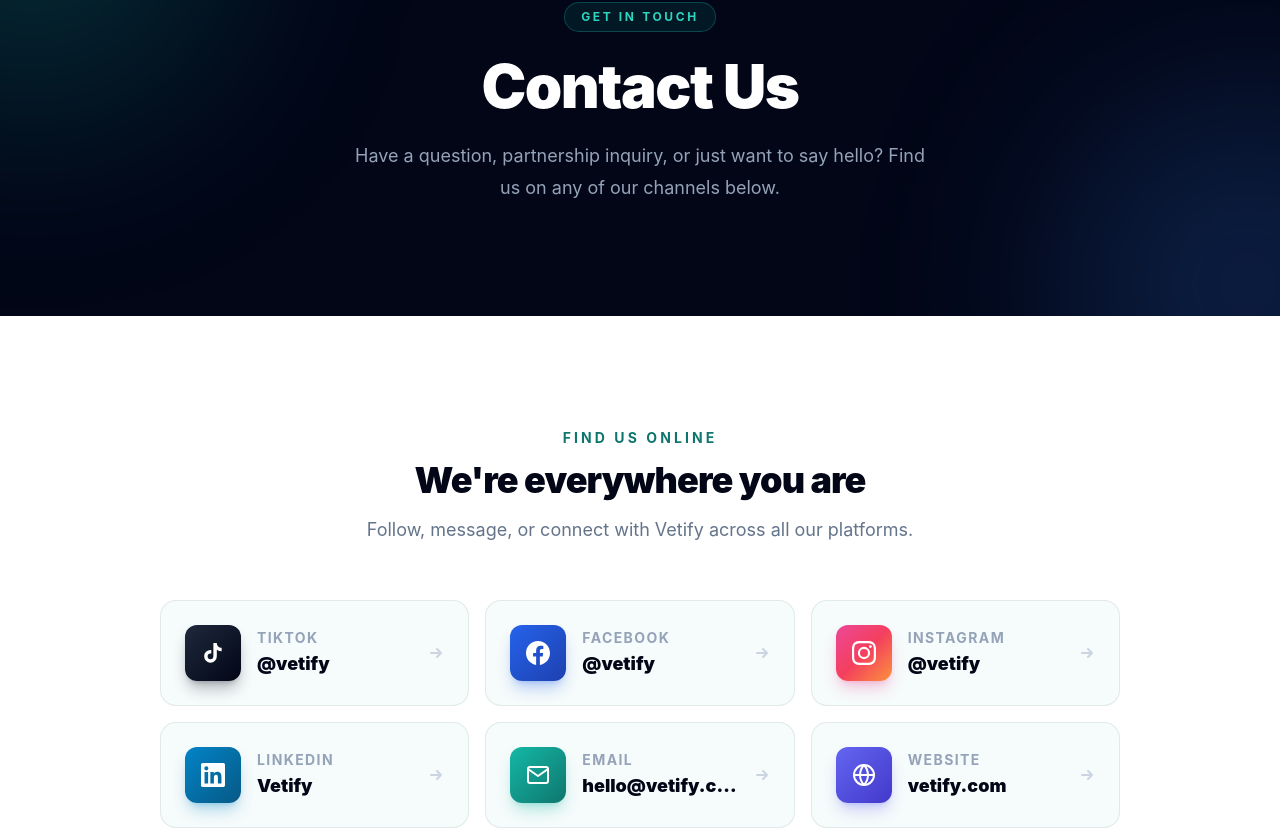
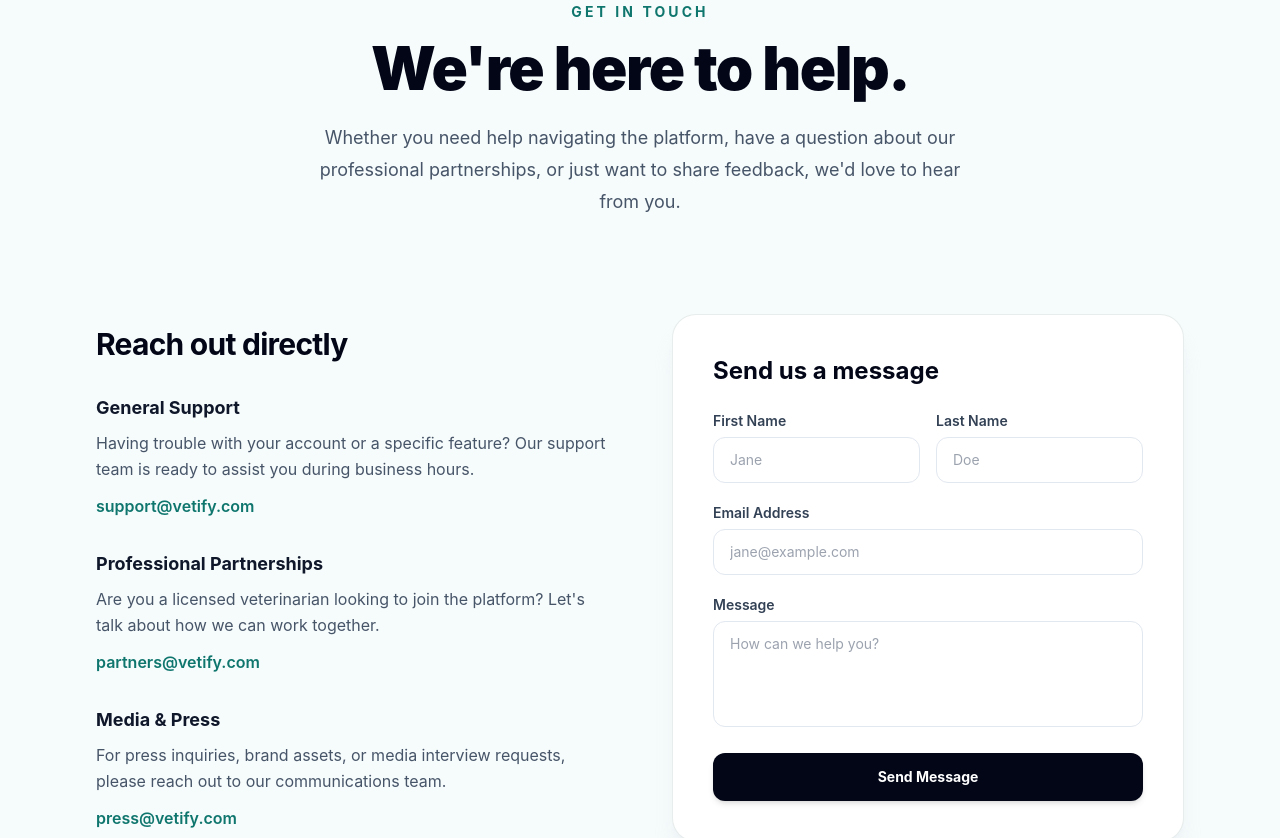
Before and after one commit to iHoshiii/Vetify, a Next.js app: page /contact in a window 1280 px wide. Shown: the part 175-1013 px from the top of the page. Built offline with nearby package versions, Linux system fonts and the light colour scheme; no server answers.

Commit message:
feat: create contact page with support details and inquiry form

```diff
--- a/src/app/contact/page.tsx
+++ b/src/app/contact/page.tsx
@@ -1,3 +1,5 @@
+'use client';
+
 const socials = [
   {
     name: 'TikTok',
@@ -51,86 +53,135 @@ const socials = [
       </svg>
     ),
   },
-  {
-    name: 'Email',
-    handle: 'hello@vetify.com',
-    href: 'mailto:hello@vetify.com',
-    bg: 'from-teal-500 to-teal-700',
-    shadow: 'shadow-teal-500/30',
-    hoverBorder: 'hover:border-teal-400/50',
-    icon: (
-      <svg
-        viewBox="0 0 24 24"
-        fill="none"
-        stroke="currentColor"
-        strokeWidth="2"
-        className="h-6 w-6"
-      >
-        <path
-          d="M4 4h16c1.1 0 2 .9 2 2v12c0 1.1-.9 2-2 2H4c-1.1 0-2-.9-2-2V6c0-1.1.9-2 2-2z"
-          strokeLinecap="round"
-          strokeLinejoin="round"
-        />
-        <polyline points="22,6 12,13 2,6" strokeLinecap="round" strokeLinejoin="round" />
-      </svg>
-    ),
-  },
-  {
-    name: 'Website',
-    handle: 'vetify.com',
-    href: 'https://vetify.com',
-    bg: 'from-indigo-500 to-indigo-700',
-    shadow: 'shadow-indigo-500/30',
-    hoverBorder: 'hover:border-indigo-400/50',
-    icon: (
-      <svg
-        viewBox="0 0 24 24"
-        fill="none"
-        stroke="currentColor"
-        strokeWidth="2"
-        className="h-6 w-6"
-      >
-        <circle cx="12" cy="12" r="10" strokeLinecap="round" strokeLinejoin="round" />
-        <line x1="2" y1="12" x2="22" y2="12" strokeLinecap="round" />
-        <path
-          d="M12 2a15.3 15.3 0 0 1 4 10 15.3 15.3 0 0 1-4 10 15.3 15.3 0 0 1-4-10 15.3 15.3 0 0 1 4-10z"
-          strokeLinecap="round"
-          strokeLinejoin="round"
-        />
-      </svg>
-    ),
-  },
 ];
 
 export default function ContactPage() {
   return (
     <main className="min-h-screen bg-[#f6fbfb] text-slate-950">
       {/* ── HERO ─────────────────────────────────────────────── */}
-      <section className="relative overflow-hidden bg-slate-950 px-5 py-20 sm:px-8 sm:py-28">
-        <div
-          aria-hidden
-          className="pointer-events-none absolute -left-40 -top-40 h-96 w-96 rounded-full bg-teal-500/20 blur-[100px]"
-        />
-        <div
-          aria-hidden
-          className="pointer-events-none absolute -bottom-40 -right-40 h-96 w-96 rounded-full bg-blue-500/20 blur-[100px]"
-        />
-        <div className="relative mx-auto max-w-2xl text-center">
-          <span className="inline-flex items-center gap-2 rounded-full border border-teal-500/30 bg-teal-500/10 px-4 py-1.5 text-xs font-bold uppercase tracking-[0.22em] text-teal-400">
+      <section className="pt-20 pb-16 sm:pt-28 sm:pb-24">
+        <div className="mx-auto max-w-4xl px-5 text-center sm:px-8">
+          <p className="text-sm font-bold uppercase tracking-[0.22em] text-teal-700">
             Get in touch
-          </span>
-          <h1 className="mt-6 text-4xl font-black tracking-tight text-white sm:text-5xl lg:text-6xl">
-            Contact Us
+          </p>
+          <h1 className="mt-4 text-4xl font-black tracking-tight text-slate-950 sm:text-5xl lg:text-6xl">
+            We&apos;re here to help.
           </h1>
-          <p className="mx-auto mt-6 max-w-xl text-lg leading-8 text-slate-400">
-            Have a question, partnership inquiry, or just want to say hello? Find us on any of our
-            channels below.
+          <p className="mx-auto mt-6 max-w-2xl text-lg leading-8 text-slate-600">
+            Whether you need help navigating the platform, have a question about our professional
+            partnerships, or just want to share feedback, we&apos;d love to hear from you.
           </p>
         </div>
       </section>
 
+      {/* ── DETAILED CONTACT SECTION ─────────────────────────── */}
+      <section className="mx-auto max-w-6xl px-5 sm:px-8 pb-20 sm:pb-28">
+        <div className="grid gap-12 lg:grid-cols-2 lg:gap-16">
+          {/* Left Side: Contact Information */}
+          <div className="flex flex-col justify-center">
+            <h2 className="text-3xl font-bold tracking-tight text-slate-950 mb-8">
+              Reach out directly
+            </h2>
+
+            <div className="space-y-8">
+              <div>
+                <h3 className="text-lg font-bold text-slate-900">General Support</h3>
+                <p className="mt-2 text-slate-600 leading-relaxed">
+                  Having trouble with your account or a specific feature? Our support team is ready
+                  to assist you during business hours.
+                </p>
+                <a
+                  href="mailto:support@vetify.com"
+                  className="mt-3 inline-block font-semibold text-teal-700 hover:text-teal-800 hover:underline underline-offset-4"
+                >
+                  support@vetify.com
+                </a>
+              </div>
+
+              <div>
+                <h3 className="text-lg font-bold text-slate-900">Professional Partnerships</h3>
+                <p className="mt-2 text-slate-600 leading-relaxed">
+                  Are you a licensed veterinarian looking to join the platform? Let&apos;s talk
+                  about how we can work together.
+                </p>
+                <a
+                  href="mailto:partners@vetify.com"
+                  className="mt-3 inline-block font-semibold text-teal-700 hover:text-teal-800 hover:underline underline-offset-4"
+                >
+                  partners@vetify.com
+                </a>
+              </div>
+
+              <div>
+                <h3 className="text-lg font-bold text-slate-900">Media & Press</h3>
+                <p className="mt-2 text-slate-600 leading-relaxed">
+                  For press inquiries, brand assets, or media interview requests, please reach out
+                  to our communications team.
+                </p>
+                <a
+                  href="mailto:press@vetify.com"
+                  className="mt-3 inline-block font-semibold text-teal-700 hover:text-teal-800 hover:underline underline-offset-4"
+                >
+                  press@vetify.com
+                </a>
+              </div>
+            </div>
+          </div>
+
+          {/* Right Side: Quick Contact Form */}
+          <div className="rounded-3xl border border-teal-900/10 bg-white p-8 sm:p-10 shadow-xl shadow-slate-200/40">
+            <h2 className="text-2xl font-bold text-slate-950 mb-6">Send us a message</h2>
+            <form className="space-y-5" onSubmit={(e) => e.preventDefault()}>
+              <div className="grid grid-cols-2 gap-4">
+                <div>
+                  <label className="mb-1.5 block text-sm font-semibold text-slate-700">
+                    First Name
+                  </label>
+                  <input
+                    type="text"
+                    className="w-full rounded-xl border border-slate-200 px-4 py-3 text-sm outline-none transition-all focus:border-teal-500 focus:ring-4 focus:ring-teal-500/10"
+                    placeholder="Jane"
+                  />
+                </div>
+                <div>
+                  <label className="mb-1.5 block text-sm font-semibold text-slate-700">
+                    Last Name
+                  </label>
+                  <input
+                    type="text"
+                    className="w-full rounded-xl border border-slate-200 px-4 py-3 text-sm outline-none transition-all focus:border-teal-500 focus:ring-4 focus:ring-teal-500/10"
+                    placeholder="Doe"
+                  />
+                </div>
+              </div>
+              <div>
+                <label className="mb-1.5 block text-sm font-semibold text-slate-700">
+                  Email Address
+                </label>
+                <input
+                  type="email"
+                  className="w-full rounded-xl border border-slate-200 px-4 py-3 text-sm outline-none transition-all focus:border-teal-500 focus:ring-4 focus:ring-teal-500/10"
+                  placeholder="jane@example.com"
+                />
+              </div>
+              <div>
+                <label className="mb-1.5 block text-sm font-semibold text-slate-700">Message</label>
+                <textarea
+                  rows={4}
+                  className="w-full resize-none rounded-xl border border-slate-200 px-4 py-3 text-sm outline-none transition-all focus:border-teal-500 focus:ring-4 focus:ring-teal-500/10"
+                  placeholder="How can we help you?"
+                ></textarea>
+              </div>
+              <button className="w-full rounded-xl bg-slate-950 py-3.5 text-sm font-bold text-white shadow-md transition-all hover:bg-slate-800 hover:-translate-y-0.5 mt-2">
+                Send Message
+              </button>
+            </form>
+          </div>
+        </div>
+      </section>
+
       {/* ── SOCIAL LINKS ─────────────────────────────────────── */}
-      <section className="bg-white py-20 sm:py-28">
+      <section className="bg-white py-20 sm:py-28 border-t border-slate-100">
         <div className="mx-auto max-w-5xl px-5 sm:px-8">
           <div className="mb-14 text-center">
             <p className="text-sm font-bold uppercase tracking-[0.22em] text-teal-700">
@@ -144,60 +195,34 @@ export default function ContactPage() {
             </p>
           </div>
 
-          <div className="grid gap-4 sm:grid-cols-2 lg:grid-cols-3">
+          <div className="grid gap-4 sm:grid-cols-2 lg:grid-cols-4">
             {socials.map((s) => (
               <a
                 key={s.name}
                 href={s.href}
                 target="_blank"
                 rel="noopener noreferrer"
-                className={`group flex items-center gap-4 rounded-2xl border border-teal-900/10 bg-[#f6fbfb] p-6 transition-all duration-300 hover:-translate-y-1 hover:shadow-xl ${s.hoverBorder}`}
+                className={`group flex flex-col items-center gap-4 rounded-2xl border border-teal-900/10 bg-[#f6fbfb] p-6 text-center transition-all duration-300 hover:-translate-y-1 hover:shadow-xl ${s.hoverBorder}`}
               >
                 {/* Icon bubble */}
                 <div
-                  className={`flex h-14 w-14 shrink-0 items-center justify-center rounded-xl bg-gradient-to-br ${s.bg} text-white shadow-lg ${s.shadow} transition-transform duration-300 group-hover:scale-110 group-hover:-rotate-3`}
+                  className={`flex h-16 w-16 items-center justify-center rounded-2xl bg-gradient-to-br ${s.bg} text-white shadow-lg ${s.shadow} transition-transform duration-300 group-hover:scale-110 group-hover:-rotate-3`}
                 >
                   {s.icon}
                 </div>
 
                 {/* Text */}
-                <div className="min-w-0">
+                <div>
                   <p className="text-sm font-bold uppercase tracking-widest text-slate-400">
                     {s.name}
                   </p>
-                  <p className="mt-0.5 truncate text-lg font-black text-slate-950">{s.handle}</p>
+                  <p className="mt-1 font-black text-slate-950">{s.handle}</p>
                 </div>
-
-                {/* Arrow */}
-                <svg
-                  viewBox="0 0 16 16"
-                  fill="none"
-                  stroke="currentColor"
-                  strokeWidth="2"
-                  className="ml-auto h-4 w-4 shrink-0 text-slate-300 transition-all duration-300 group-hover:translate-x-1 group-hover:text-teal-500"
-                >
-                  <path d="M3 8h10M9 4l4 4-4 4" strokeLinecap="round" strokeLinejoin="round" />
-                </svg>
               </a>
             ))}
           </div>
         </div>
       </section>
-
-      {/* ── BOTTOM NOTE ──────────────────────────────────────── */}
-      <section className="bg-[#f6fbfb] px-5 py-16 sm:px-8">
-        <div className="mx-auto max-w-xl text-center">
-          <p className="text-slate-500">
-            For professional partnership or media inquiries, reach us directly at{' '}
-            <a
-              href="mailto:hello@vetify.com"
-              className="font-semibold text-teal-700 underline-offset-2 hover:underline"
-            >
-              hello@vetify.com
-            </a>
-          </p>
-        </div>
-      </section>
     </main>
   );
 }
```
